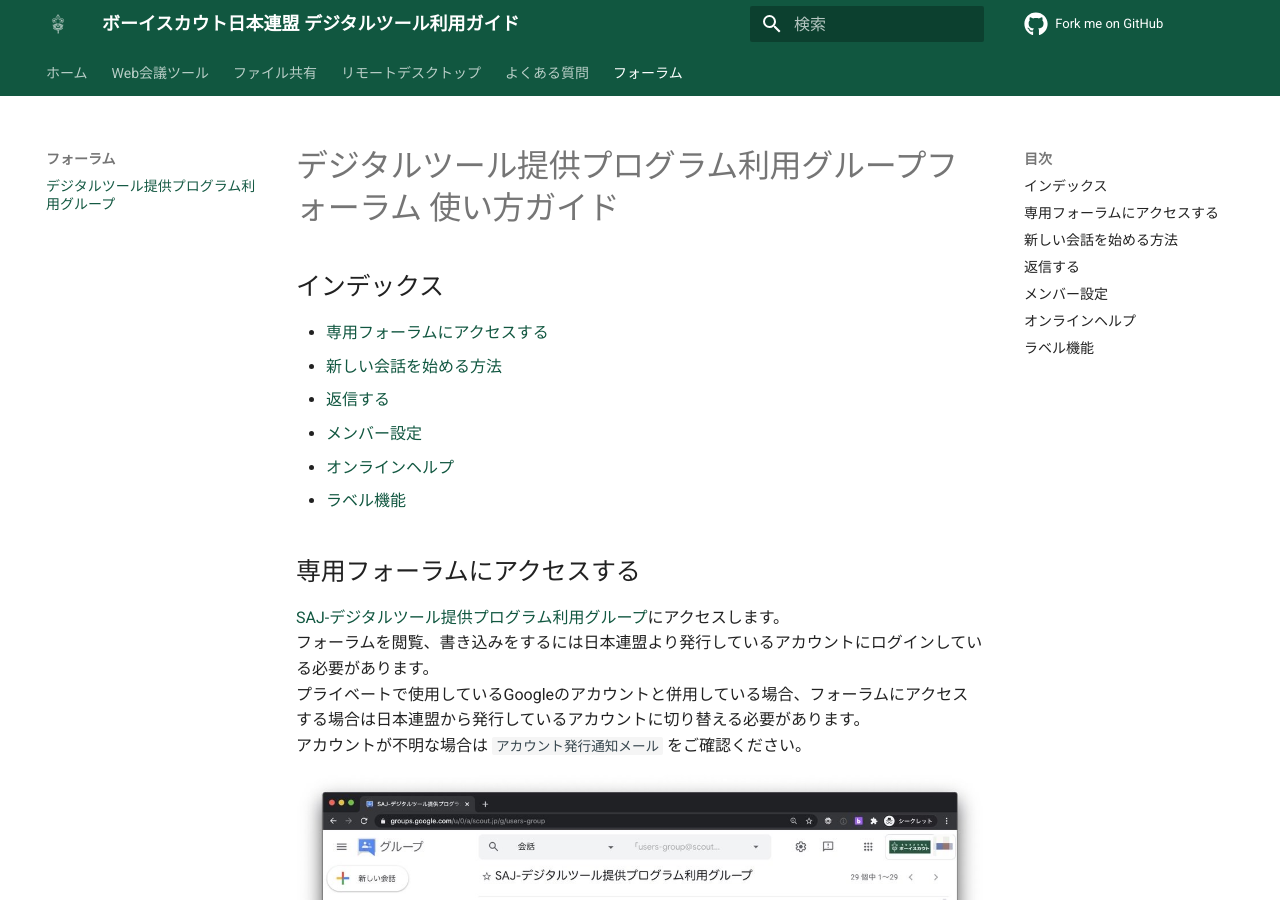
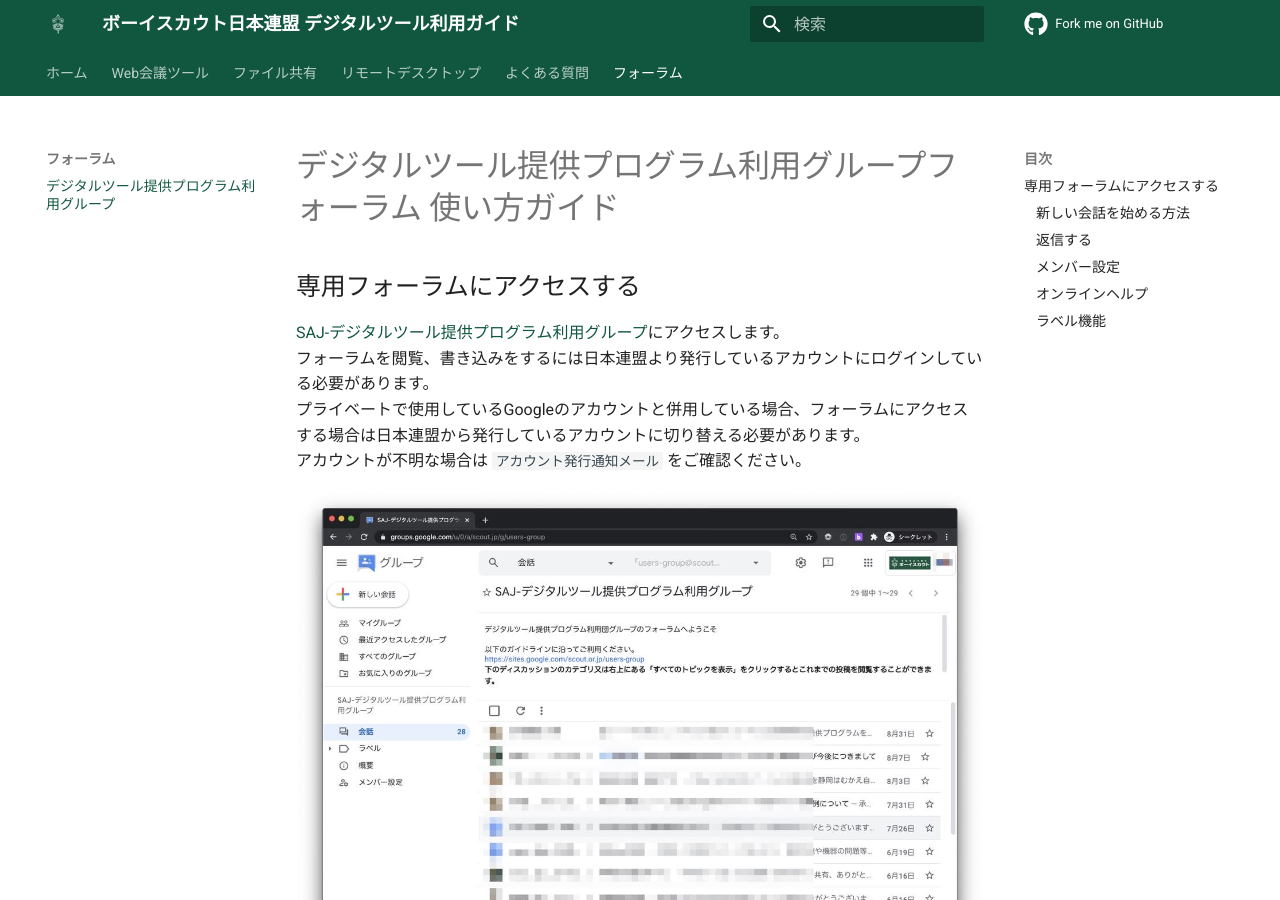
Before and after one commit to Scout-Association-of-Japan/DX-promotion-guidelines, an MkDocs documentation site: the page built from docs/group/HowtoUseUserForum.md, in a window 1280 px wide and 900 px high. Built offline with MkDocs 1.6.1 and Material for MkDocs 9.7.7, drawn with Linux system fonts in a browser that asks for light colours; comment, search, counter and statistics services are not loaded.

Commit message:
update UserForum
- ページ内アンカーリンク削除
- hタグ適用
- 画像最適化

```diff
--- a/docs/group/HowtoUseUserForum.md
+++ b/docs/group/HowtoUseUserForum.md
@@ -1,12 +1,4 @@
 # デジタルツール提供プログラム利用グループフォーラム 使い方ガイド
-
-## インデックス
-- [専用フォーラムにアクセスする](#専用フォーラムにアクセスする)
-- [新しい会話を始める方法](#新しい会話を始める方法)
-- [返信する](#返信する)
-- [メンバー設定](#メンバー設定)
-- [オンラインヘルプ](#オンラインヘルプ)
-- [ラベル機能](#ラベル機能)
 
 ## 専用フォーラムにアクセスする
 
@@ -23,7 +15,7 @@
 もしこのような画面になった場合は、左上または右上の `新しいGoogleグループに移動` をクリックして画面の切り替えを行ってください。<br>
 カテゴリー機能の廃止により、従来の表示形式では不具合が出るため必ず表示を `新しいGoogleグループ` に切り替えをしてください。
 
-## 新しい会話を始める方法
+### 新しい会話を始める方法
 
 ![](images/03.jpg)
 
@@ -39,7 +31,7 @@
 
 件名と本文を入力すると、`メッセージを投稿` ボタンが押せるようになります。
 
-## 返信する
+### 返信する
 誰かの投稿に返信するケースをご紹介します。<br>
 何かの話題について会話を継続する場合にはこの返信機能を使うと他の人にも分かりやすいです。<br>
 話題が変わったり、全く新規のテーマとして会話を開始したい場合は [新しい会話を始める方法](#新しい会話を始める方法) がベターです。
@@ -54,7 +46,7 @@
 返信内容を入力すると `メッセージを投稿` ボタンが押せるようになります。<br>
 新規メッセージと同じ要領で書式や添付ファイルなども使うことができます。
 
-## メンバー設定
+### メンバー設定
 
 ![](images/08.jpg)
 
@@ -64,13 +56,13 @@
 - 定期購入: 定期購読の誤訳と思われます。このフォーラムにメッセージが投稿されると通知されるメールの頻度を希望に応じて変更してください。<br>
 設定を変更したら `変更を保存` ボタンをクリックします。
 
-## オンラインヘルプ
+### オンラインヘルプ
 画面上の歯車マークをクリックしてヘルプを呼び出すと、オンラインヘルプを呼び出すことができます。<br>
 Google公式のフォーラムの使い方が確認できますので、当ガイドでは紹介していない詳細などを参照頂けます。
 
 ![](images/09.jpg)
 
-## ラベル機能
+### ラベル機能
 
 ![](images/10.jpg)
 
```
Also changed, not shown: docs/group/images/01.jpg, docs/group/images/02.jpg, docs/group/images/03.jpg, docs/group/images/04.jpg, docs/group/images/05.jpg, docs/group/images/06.jpg, docs/group/images/07.jpg, docs/group/images/08.jpg, docs/group/images/09.jpg, docs/group/images/10.jpg.
